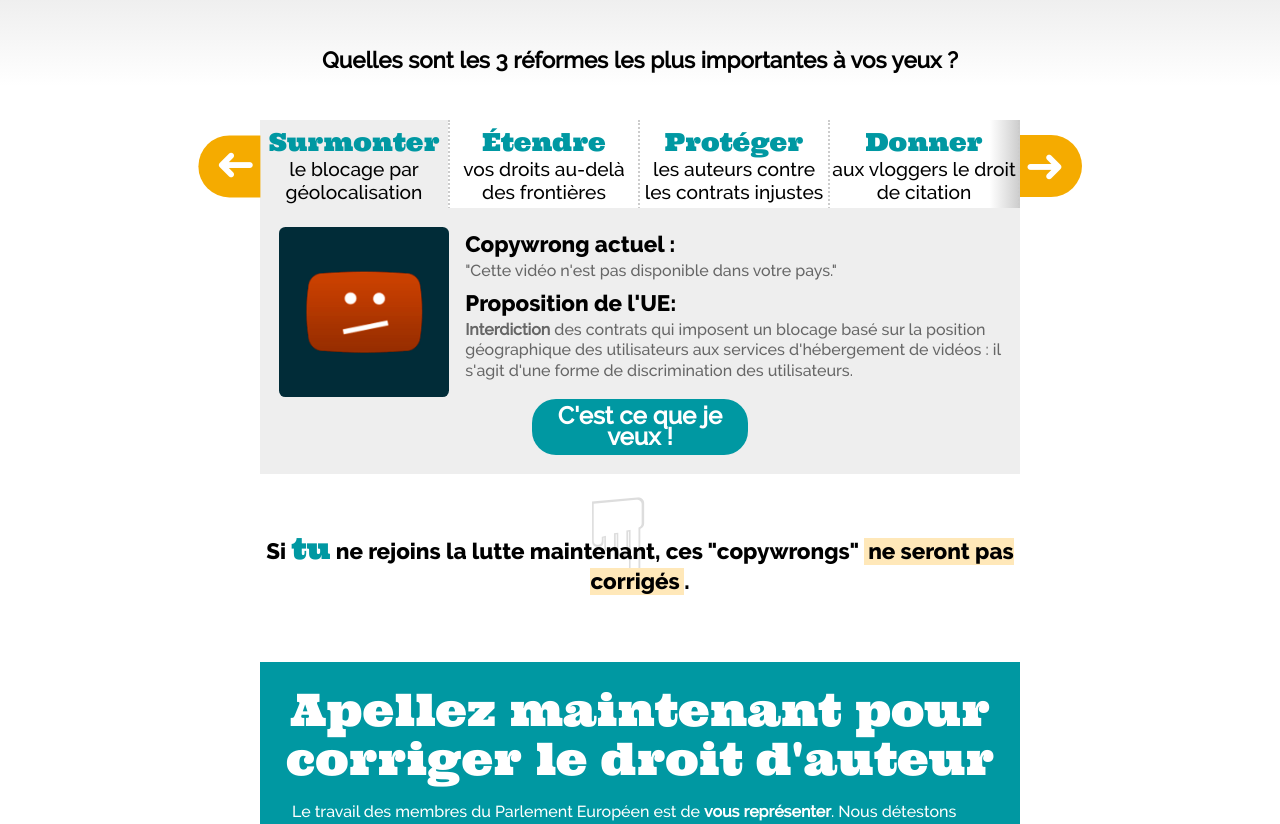
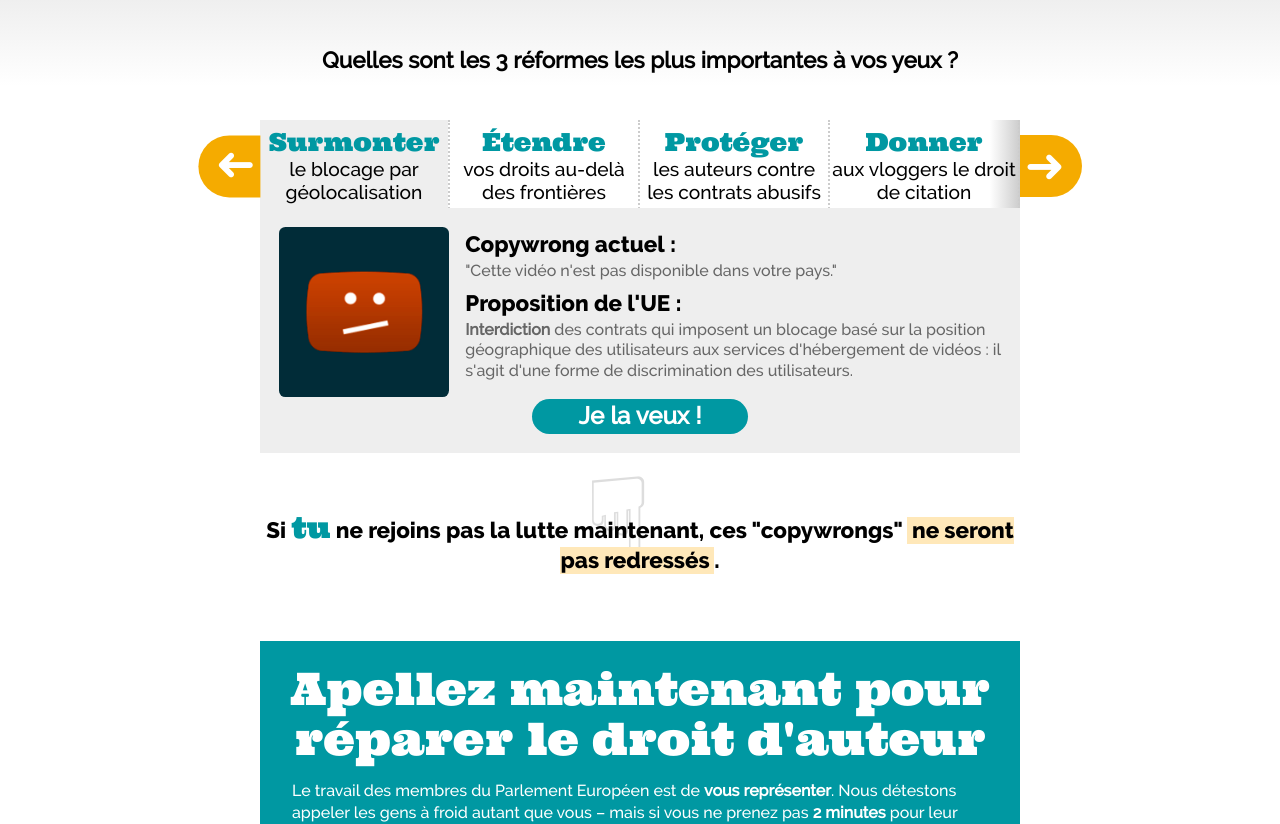
Before and after one commit to Copywrongs-Gang/Copywrongs2, a Jekyll site: the page built from fr/index.html, in a window 1280 px wide and 1400 px high, scrolled down 802 px, cut to the strip 102-926 px from the top of the window. Built offline with Jekyll 4.4.1, drawn with Linux system fonts in a browser that asks for light colours; some of the changed text lies outside the part shown.

Commit message:
Fixed various TL glitches and better phrasing

```diff
--- a/_data/french.yml
+++ b/_data/french.yml
@@ -1,29 +1,29 @@
 title: Sauvez la réforme du droit d'auteur
-description: "Actuellement, l'UE est en train de débattre de propositions pour corriger des problèmes du droit d'auteur auxquels vous êtes confrontés tous les jours. Mais une puissante alliance tente de saboter ces réformes nécessaires. Allez-vous vous joindre à notre combat pour les sauver ?"
-callnow: "<span>Appelez maintenant</span> pour sauver ces réformes &ndash; ça ne prend que deux minutes !"
+description: "Actuellement, l'UE est en train de débattre de propositions pour corriger des problèmes du droit d'auteur auxquels vous êtes confrontés tous les jours. Mais une puissante alliance tente de saboter ces réformes nécessaires. Allez-vous vous joindre à notre combat pour les sauver&nbsp;?"
+callnow: "<span>Appelez maintenant</span> pour sauver ces réformes &ndash; ça ne prend que deux minutes&nbsp;!"
 savecreform: "Sauvez la<br />&nbsp; &nbsp; &nbsp; &nbsp; &nbsp; &nbsp; &nbsp; réforme du</div>&nbsp; &nbsp; &nbsp; &nbsp; &nbsp;droit d'auteur"
 daysuntil: "jours jusqu'au vote"
 rightnow: "Actuellement,"
 debatingplans: "l'UE est en train de débattre de propositions pour corriger des problèmes du droit d'auteur auxquels vous êtes confrontés tous les jours."
 but: "Mais une puissante alliance tente de saboter ces réformes nécessaires."
-whichthree: "Quelles sont les 3 réformes les plus importantes à vos yeux ?"
+whichthree: "Quelles sont les 3 réformes les plus importantes à vos yeux&nbsp;?"
 geoblocking:
     h: "<span>Surmonter</span> le blocage par géolocalisation"
     cw: "Cette vidéo n'est pas disponible dans votre pays."
-    eu: "<strong>Interdiction</strong> des contrats qui imposent un blocage basé sur la position géographique des utilisateurs aux services d'hébergement de vidéos : il s'agit d'une forme de discrimination des utilisateurs."
+    eu: "<strong>Interdiction</strong> des contrats qui imposent un blocage basé sur la position géographique des utilisateurs aux services d'hébergement de vidéos&nbsp;: il s'agit d'une forme de discrimination des utilisateurs."
     please: "Je vous demande de prendre position contre <strong>tout type de blocage basé sur la position géographique</strong>, indépendamment du fait que le contenu bloqué soit vendu directement ou financé au moyen de publicités ou de fonds publics."
     do: Votez pour l'amendement <abbr class="am" title="Calls for an end to geoblocking">#412</abbr> et <abbr class="am" title="States that geoblocking should not prevent cultural minorities from accessing content">#322</abbr> et le point <span class="am">#16</span> de l'avis de l'<abbr title="Commission marché intérieur et protection des consommateurs">IMCO</abbr>.
     tip: "Donnez un exemple de situation où le blocage par géolocalisation vous affecte."
 extendborders:
     h: "<span>Étendre</span> vos droits au-delà des frontières"
-    cw: "Ce qui est autorisé varie beaucoup entre les différents pays de l'UE. Si vous ne vous renseignez pas sur les lois locales lorsque vous voyagez, vous pouvez devenir un criminel !"
+    cw: "Ce qui est autorisé varie beaucoup entre les différents pays de l'UE. Si vous ne vous renseignez pas sur les lois locales lorsque vous voyagez, vous pouvez devenir un criminel&nbsp;!"
     eu: "Rendre les <strong>exceptions et limitations</strong> au droit d'auteur <strong>obligatoire</strong> à travers tous les pays membres de l'UE."
     link: "https://juliareda.eu/copyright-evaluation-report-explained/#mandatory"
     please: "Je vous demande de prendre position en faveur de <strong>l'harmonisation des exceptions et limitations</strong> et de leur application <strong>obligatoire</strong> pour tous les pays de l'UE, afin que mes droits ne changent pas à chaque frontière."
-    do: Rejetez les amendements au point <a class="am" href="https://juliareda.eu/copyright-evaluation-report-explained/#terms" target="_blank">#11</a> du rapport de la députée Julia Reda. Soutenez les ajouts <abbr class="am" title="Calls for new mandatory exceptions, for example for user-generated content">#353</abbr>, <abbr class="am" title="Calls for making exceptions mandatory">#366</abbr> et le point <span class="am">#15</span> de l'avis de l'<abbr title="Marché intérieur et protection des consommateurs (Internal Market Committee)">IMCO</abbr>.
+    do: Rejetez les amendements au point <a class="am" href="https://juliareda.eu/copyright-evaluation-report-explained/#terms" target="_blank">#11</a> du rapport de la députée Julia Reda. Soutenez les ajouts <abbr class="am" title="Calls for new mandatory exceptions, for example for user-generated content">#353</abbr>, <abbr class="am" title="Calls for making exceptions mandatory">#366</abbr> et le point <span class="am">#15</span> de l'avis de l'<abbr title="Marché intérieur et protection des consommateurs">IMCO</abbr>.
 protectauthors:
-    h: "<span>Protéger</span> les auteurs contre les contrats injustes"
-    cw: "Les artistes n'ont pas d'avocats. Les éditeurs et les labels en ont des légions. Devinez qui a le plus de poids lors de la négociation des contrats ?"
+    h: "<span>Protéger</span> les auteurs contre les contrats abusifs"
+    cw: "Les artistes n'ont pas d'avocats. Les éditeurs et les labels en ont des légions. Devinez qui a le plus de poids lors de la négociation des contrats&nbsp;?"
     eu: "Protéger les artistes dans toute l'Europe contre leur exploitation par des <strong>contrats abusifs</strong> et leur permettre de reprendre leur droits s'ils sont laissés à l'abandon."
     link: "https://juliareda.eu/copyright-evaluation-report-explained/#authors"
     please: "Je vous demande de prendre position pour <strong>protéger les artistes contre leur exploitation</strong> et contre l'utilisation de contrats abusifs."
@@ -38,49 +38,49 @@ righttoquote:
     tip: "Donnez un exemple de quand vous avez cité quelque chose dans une vidéo ou un fichier audio, ou si vous êtes fan de créateurs qui le font."
 righttolink:
     h: "<span>Défendre</span> votre droit à créer des liens"
-    cw: "Le web est fait de liens. Est-ce que poster un lien est un crime ? Les éditeurs de presse demandent des lois qui limiteraient la manière dont tout un chacun pourrait faire un lien vers leur site web."
-    eu: "Rejeter ce genre de lois et préservez le droit de créer des liens."
+    cw: "Le web est fait de liens. Est-ce que poster un lien est un crime&nbsp;? Les éditeurs de presse demandent des lois qui limiteraient la manière dont tout un chacun pourrait faire un lien vers leur site web."
+    eu: "Rejeter ce genre de lois et préserver le droit de créer des liens."
     link: "https://savethelink.org"
-    please: "Je vous demande de prendre position contre un <strong>droit voisin supplémentaire pour les éditeurs de presse</strong> qui limiterait la possibilité de créer des liens vers les articles de presse."
+    please: "Je vous demande de prendre position contre une <strong>restriction supplémentaire en faveur des éditeurs de presse</strong> qui limiterait la possibilité de créer des liens vers les articles de presse."
     do: Rejetez l'amendement <abbr class="am" title="Calls for the introduction of an ancillary copyright for press publishers">#204</abbr>. Prenez position en faveur du compromis de l'amendement au point <a href="https://juliareda.eu/copyright-evaluation-report-explained/#licenses" target="_blank" class="am">#21</a> du rapport de la députée Julia Reda.
 publicdomain:
     h: "<span>Protéger</span> le domaine public"
-    cw: "Les œuvres anciennes dont le droit d'auteur a expiré appartiennent à tout le monde. Cependant, certains prétendent que le fait de les digitaliser leur accorde un nouveau droit d'auteur."
-    eu: "La digitalisation d'œuvres appartenant à tout le monde ne doit pas accorder de nouvelles protections."
+    cw: "Les œuvres anciennes dont le droit d'auteur a expiré appartiennent à tout le monde. Cependant, certains prétendent que le fait de les numériser leur accorde un nouveau droit d'auteur."
+    eu: "La numérisation d'œuvres appartenant à tout le monde ne doit pas engendrer de nouvelles protections."
     link: "https://juliareda.eu/copyright-evaluation-report-explained/#publicdomain"
-    please: "Je vous demande de <strong>protéger le domaine public</strong> en clarifiant le fait que la digitalisation d'une œuvre libre de droits ne permet pas d'en obtenir de nouveaux."
-    do: Rejetez les amendements qui diluent le point <a href="https://juliareda.eu/copyright-evaluation-report-explained/#publicdomain" target="_blank" class="am">#6</a> du rapport de la députée Julia Reda – prenez position en faveur de l'amendement <span class="am">#264</span> qui le clarifie.
+    please: "Je vous demande de <strong>protéger le domaine public</strong> en clarifiant le fait que la numérisation d'une œuvre libre de droits ne permet pas d'en obtenir de nouveaux."
+    do: Rejetez les amendements qui affaiblissent le point <a href="https://juliareda.eu/copyright-evaluation-report-explained/#publicdomain" target="_blank" class="am">#6</a> du rapport de la députée Julia Reda – prenez position en faveur de l'amendement <span class="am">#264</span> qui le clarifie.
 libraries:
     h: "<span>Permettre</span> aux librairies de faire leur travail en ligne"
-    cw: "Les librairies paient les auteurs en compensation du droit de prêter des copies physiques de leurs livres. Mais ce droit n'existe sur Internet."
+    cw: "Les librairies paient les auteurs en compensation du droit de prêter des copies physiques de leurs livres. Mais ce droit n'existe pas sur Internet."
     eu: "Permettre le <strong>prêt électronique</strong> afin que les librairies puissent remplir leur mission sociale."
     link: "https://juliareda.eu/copyright-evaluation-report-explained/#elending"
     please: "Je vous demande de prendre position en faveur de l'autorisation du <strong>prêt de livres électroniques</strong> pour les librairies."
     do: Votez pour les amendements <abbr class="am" title="Calls for expanding mandatory exceptions to cover libraries">#348</abbr>, <abbr class="am" title="Calls for strengthening exceptions in the public interest">#350</abbr> et pour les points <span class="am">#16</span> et <span class="am">#22</span> de l'avis de l'<abbr title="Commission intustrie, recherche et énergie">ITRE</abbr>.
 publicspace:
     h: "<span>S'assurer</span> que l'espace public soit public"
-    cw: "En Allemagne, vous pouvez publier librement sur Internet des photographies de bâtiments – mais de l'autre côté de la frontière, en France, les architectes peuvent vous poursuivre en justice !"
-    eu: "S'assurer que la <strong>liberté de panorama</strong> soit appliquée à travers toute l'Europe : publier des images d'œuvres situées de manière permanente dans l'espace public doit être légal."
+    cw: "En Allemagne, vous pouvez publier librement sur Internet des photographies de bâtiments – mais de l'autre côté de la frontière, en France, les architectes peuvent vous poursuivre en justice&nbsp;!"
+    eu: "S'assurer que la <strong>liberté de panorama</strong> soit appliquée à travers toute l'Europe&nbsp;: publier des images d'œuvres situées de manière permanente dans l'espace public doit être légal."
     link: "https://juliareda.eu/copyright-evaluation-report-explained/#panorama"
     please: "Je vous demande de soutenir une <strong>liberté de panorama</strong> dans toute l'Europe, afin que partager des photographies de bâtiments publics soit légal – que ce soit pour un usage commercial ou non."
-    do: Rejetez tout amendement qui diluerait le point <a class="am" href="https://juliareda.eu/copyright-evaluation-report-explained/#panorama" target="_blank">#16</a> du rapport de la députée Julia Reda, votez en faveur du texte original ou d'un éventuel amendement de compromis.
+    do: Rejetez tout amendement qui affaiblirait le point <a class="am" href="https://juliareda.eu/copyright-evaluation-report-explained/#panorama" target="_blank">#16</a> du rapport de la députée Julia Reda, votez en faveur du texte original ou d'un éventuel amendement de compromis.
 education:
     h: "<span>Protéger</span> les usages éducatifs"
     cw: "Les professeurs utilisent souvent librement des livres physiques pour enseigner – mais mettre le même contenu en PDF à disposition des élèves sur l'intranet de l'école peut être illégal."
-    eu: "Une exception compréhensive et pan-européenne au droit d'auteur <strong>pour les usages éducatifs</strong>."
+    eu: "Une exception complète et pan-européenne au droit d'auteur <strong>pour les usages éducatifs</strong>."
     link: "https://juliareda.eu/copyright-evaluation-report-explained/#education"
-    please: "Je vous demande de soutenir une exception au droit d'auteur qui permette les <strong>usages éducatifs</strong> d'œuvres protégées par le droit d'auteur, y-compris dans le monde digital."
-    do: Rejetez les amendements qui dilueraient le point <a href="https://juliareda.eu/copyright-evaluation-report-explained/#education" target="_blank" class="am">#19</a> du rapport de la députée Julia Reda – c'est-à-dire tous les amendements exceptés les <span class="am">#466-468</span>.
+    please: "Je vous demande de soutenir une exception au droit d'auteur qui permette les <strong>usages éducatifs</strong> d'œuvres protégées par le droit d'auteur, y-compris dans le monde numérique."
+    do: Rejetez les amendements qui affaibliraient le point <a href="https://juliareda.eu/copyright-evaluation-report-explained/#education" target="_blank" class="am">#19</a> du rapport de la députée Julia Reda – c'est-à-dire tous les amendements exceptés les <span class="am">#466-468</span>.
 availability:
     h: "<span>Améliorer</span> la disponibilité des œuvres"
     cw: "Le droit d'auteur dure 70 ans après la mort de l'auteur. La grande majorité des œuvres n'est pas rentable aussi longtemps – elles deviennent simplement introuvables."
-    eu: "Réduire la durée de protection du droit d'auteur au standard international: vie de l'auteur + <strong>50 ans</strong>."
+    eu: "Réduire la durée de protection du droit d'auteur au standard international&nbsp;: vie de l'auteur + <strong>50 ans</strong>."
     link: "https://juliareda.eu/copyright-evaluation-report-explained/#term"
-    please: "Je vous demande de soutenir une harmonisation de la <strong>durée de protection accordée par le droit d'auteur</strong> au standard défini par la convention de Berne : vie + <strong>50 ans</strong>."
+    please: "Je vous demande de soutenir une harmonisation de la <strong>durée de protection accordée par le droit d'auteur</strong> au standard défini par la convention de Berne&nbsp;: vie&nbsp;+&nbsp;<strong>50&nbsp;ans</strong>."
     do: Rejetez les amendements au point <a href="https://juliareda.eu/copyright-evaluation-report-explained/#terms" target="_blank" class="am">#7</a> du rapport de la députée Julia Reda et supportez le point <span class="am">#18</span> de l'avis de l'<abbr title="Comission industrie, recherche et énergie">ITRE</abbr>.
 digitallocks:
     h: "<span>Rejeter</span> les verrous digitaux"
-    cw: "La loi dit qu'il est possible de faire des copies d'œuvres achetées lorsque l'usage est privé – mais en pratique, les verrous digitaux vous l'en empêchent souvent."
+    cw: "La loi dit qu'il est possible de faire des copies d'œuvres achetées lorsque leur usage est privé – mais en pratique, les verrous digitaux vous l'en empêchent souvent."
     eu: "S'assurer que vos droits ne peuvent pas être limités par des mesures techniques."
     link: "https://juliareda.eu/copyright-evaluation-report-explained/#drm"
     please: "Je vous demande de vous assurer que les mesures techniques de protection (<strong>MTP</strong>/<strong>DRM</strong>) ne vous empêchent pas de faire un usage légal de ce que vous avez acheté."
@@ -92,20 +92,20 @@ filesharing:
     eu: "Reconnaître un droit au partage non-marchand."
     please: "Je vous demande d'arrêter la criminalisation du <strong>partage</strong> privé, à but non lucratif."
     do: Votez pour les amendements <abbr class="am" title="Calls for exploring the legalization of non commercial private sharing">#507</abbr> et <abbr class="am" title="Urges increased legal certainty for P2P sharing">#355</abbr>.
-    tip: "Donnez un exemple de situation où le partage a été bénéfique à un artiste, par exemple vous avez découvert un artiste êtes devenu fan, ce qui vous a amené à assister à un concert ou acheter des produits dérivés."
-currentcopywrong: "Copywrong actuel :"  # TODO: Comment traduire 'copywrong' ? Est-ce qu'il faut traduire ?
-euproposal: "Proposition de l'UE:"      # TODO: Est-ce que c'est 'de' ou 'pour' ?
-iwant: "C'est ce que je veux !"         # Maybe a bit too long... if modified, change also 'showmore'
+    tip: "Donnez un exemple de situation où le partage a été bénéfique à un artiste, par exemple vous avez découvert un artiste et êtes devenu fan, ce qui vous a amené à assister à un concert ou acheter des produits dérivés."
+currentcopywrong: "Copywrong actuel&nbsp;:"
+euproposal: "Proposition de l'UE&nbsp;:"
+iwant: "Je la veux&nbsp;!"
 readmore: "Plus d'informations"
-joinfight: Si <span>tu</span> ne rejoins la lutte maintenant, ces "copywrongs" <u>ne seront pas corrigés</u>.
+joinfight: Si <span>tu</span> ne rejoins pas la lutte maintenant, ces "copywrongs" <u>ne seront pas redressés</u>.
 call:
-    h: "Apellez maintenant pour corriger le droit d'auteur"
-    text: "Le travail des membres du Parlement Européen est de <strong>vous représenter</strong>. Nous détestons appeler les gens à froid autant que vous – mais si vous ne prenet pas <strong>2 minutes</strong> pour leur dire ce qui vous tient à cœur, seulement les lobbyistes seront entendus. Vous pouvez le faire, et <u>chaque appel a un véritable impact !</u>"
+    h: "Apellez maintenant pour réparer le droit d'auteur"
+    text: "Le travail des membres du Parlement Européen est de <strong>vous représenter</strong>. Nous détestons appeler les gens à froid autant que vous – mais si vous ne prenez pas <strong>2 minutes</strong> pour leur dire ce qui vous tient à cœur, les lobbyistes seront les seuls entendus. Vous pouvez le faire, et <u>chaque appel a un véritable impact&nbsp;!</u>"
     showother: "Montrer un autre député"
-    what: "Comment se passera l'appel ? (EN)" # FIXME: Le lien pointe sur la page en anglais, il ne semble pas possible de le modifier ici (une version en français est disponible)
-    agenda: "Votre agenda personnel :"
+    what: "Comment se passera l'appel&nbsp;? (EN)" # FIXME: Le lien pointe sur la page en anglais, il ne semble pas possible de le modifier ici (une version en français est disponible)
+    agenda: "Votre agenda personnel&nbsp;:"
     agendatext: "En ce qui concerne le <strong>rapport sur le droit d'auteur</strong> sur lequel vous allez voter en Commission des Affaires Juridiques le 16 juin..."
-showmore: Pour afficher plus de points ici, faites défiler la page vers le haut et cliquer sur "c'est ce que je veux"
+showmore: Pour afficher plus de points ici, faites défiler la page vers le haut et cliquer sur "je la veux"
 tell: Partagez
 icalled: J'ai appelé mon député pour sauver la réforme du droit d'auteur<br />– et toi?
 sharetext:  La réforme urgente du droit d'auteur est en danger. J'ai appelé mon député, et tu devrais aussi!
```
